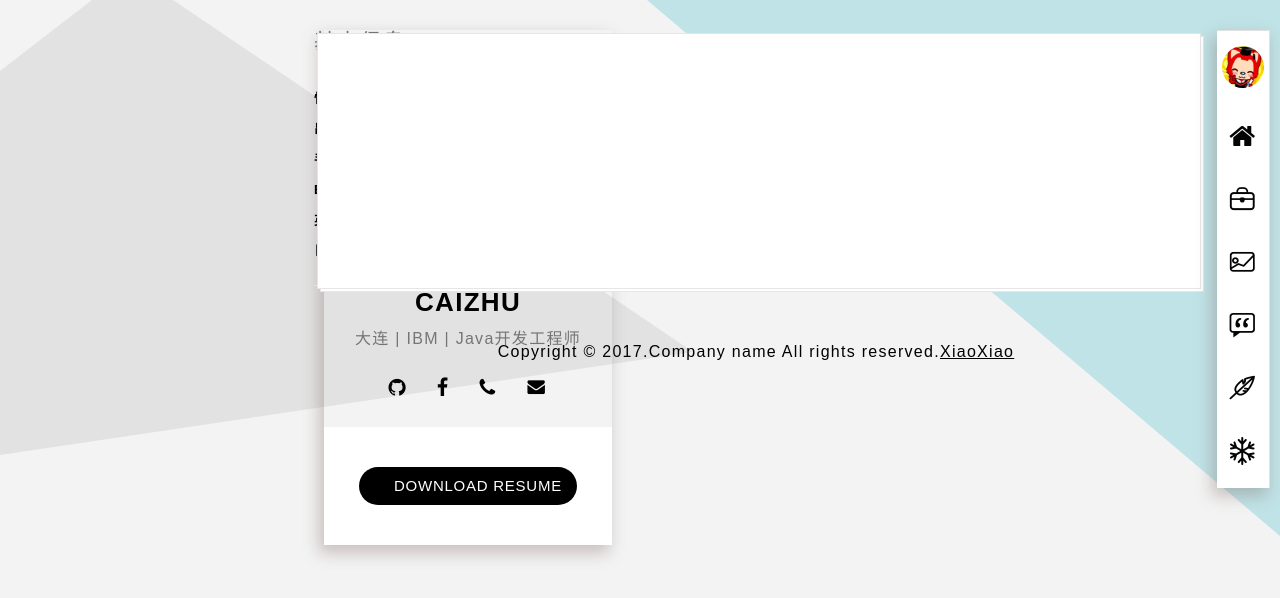
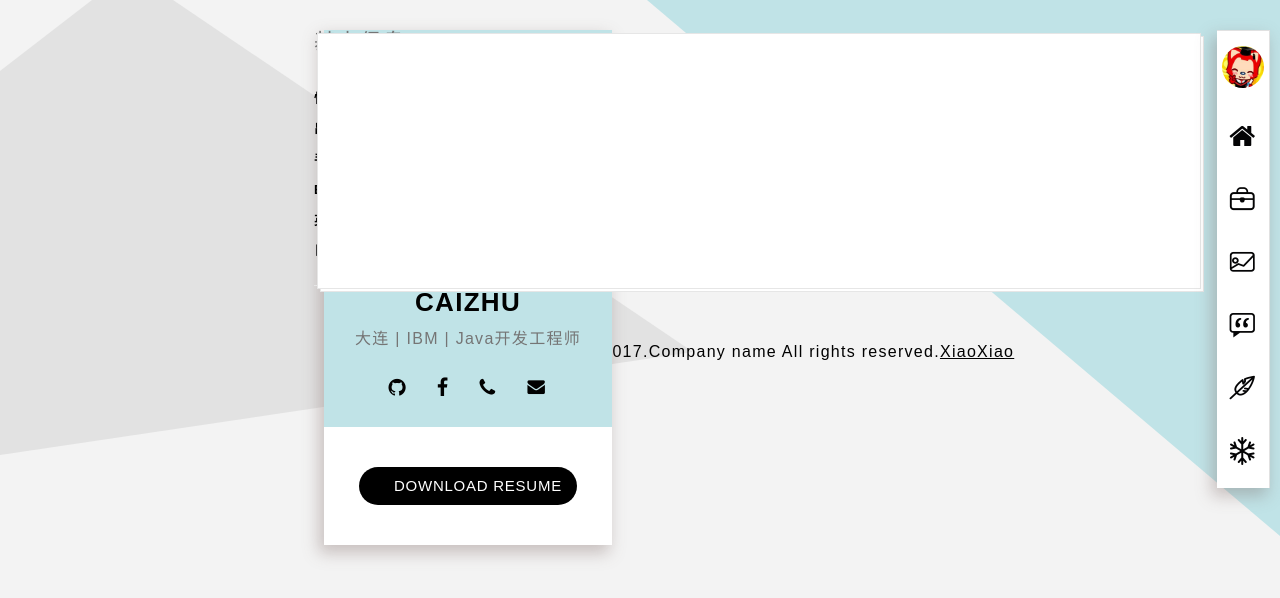
Before and after one commit to stat-cz/caizhutest, a Jekyll site: the page built from index.html, in a window 1280 px wide. Shown: the top 598 px of the page. Built offline with Jekyll 4.4.1, drawn with Linux system fonts in a browser that asks for light colours; some web fonts are replaced.

Commit message:
Update index.html

```diff
--- a/index.html
+++ b/index.html
@@ -5,7 +5,7 @@ layout: default
     <div class="ace-container">
 
 
-     <div id="ace-card" class="hidden-sm hidden-xs">
+     <div id="ace-card" class="bg-primary">
      <div class="ace-card-inner text-center">
     <img class="avatar avatar-195" src="{{ '/styles/img/personal.png' | prepend: site.baseurl }}" width="195" height="195" alt="">
     <h1>{{ site.name }}</h1>
```
